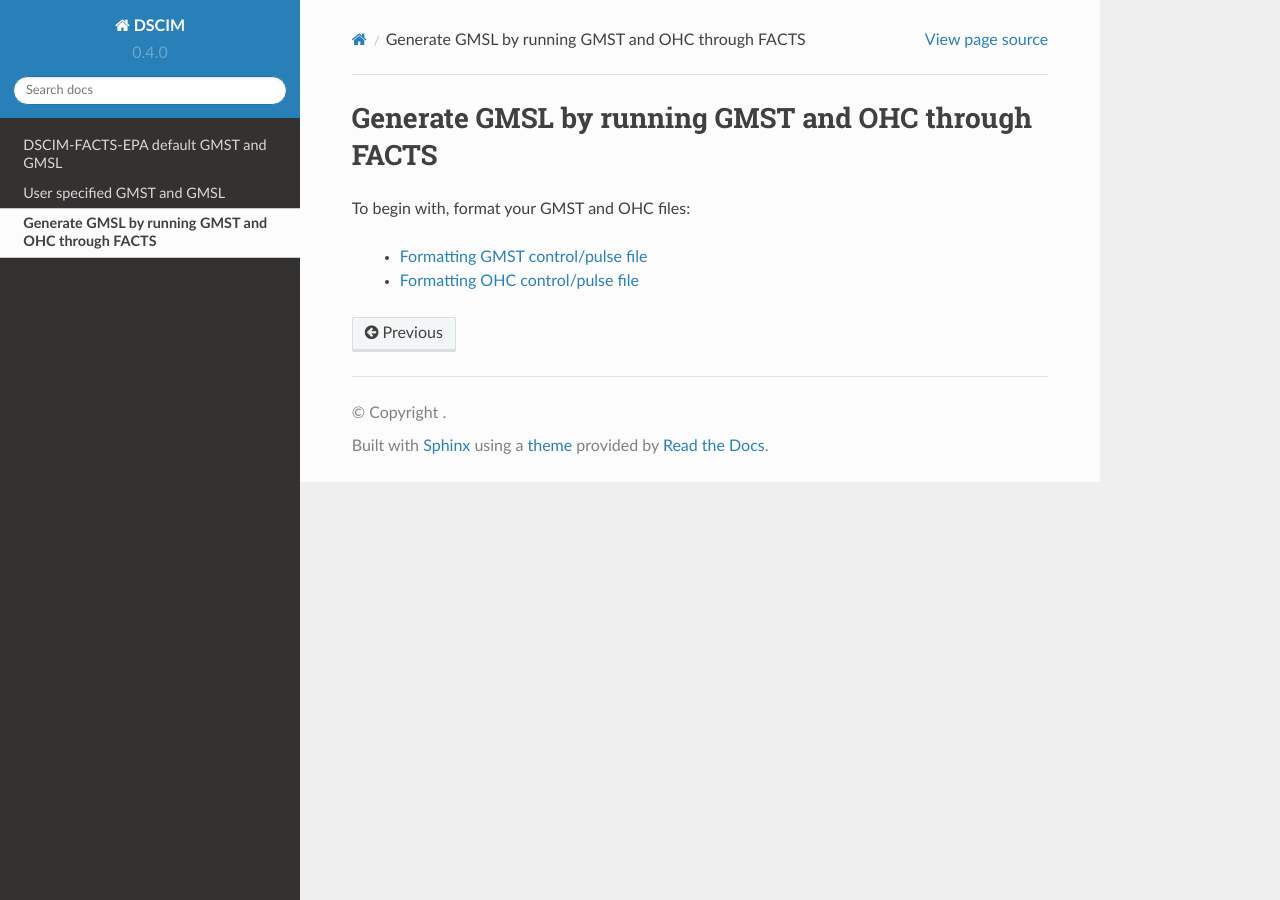
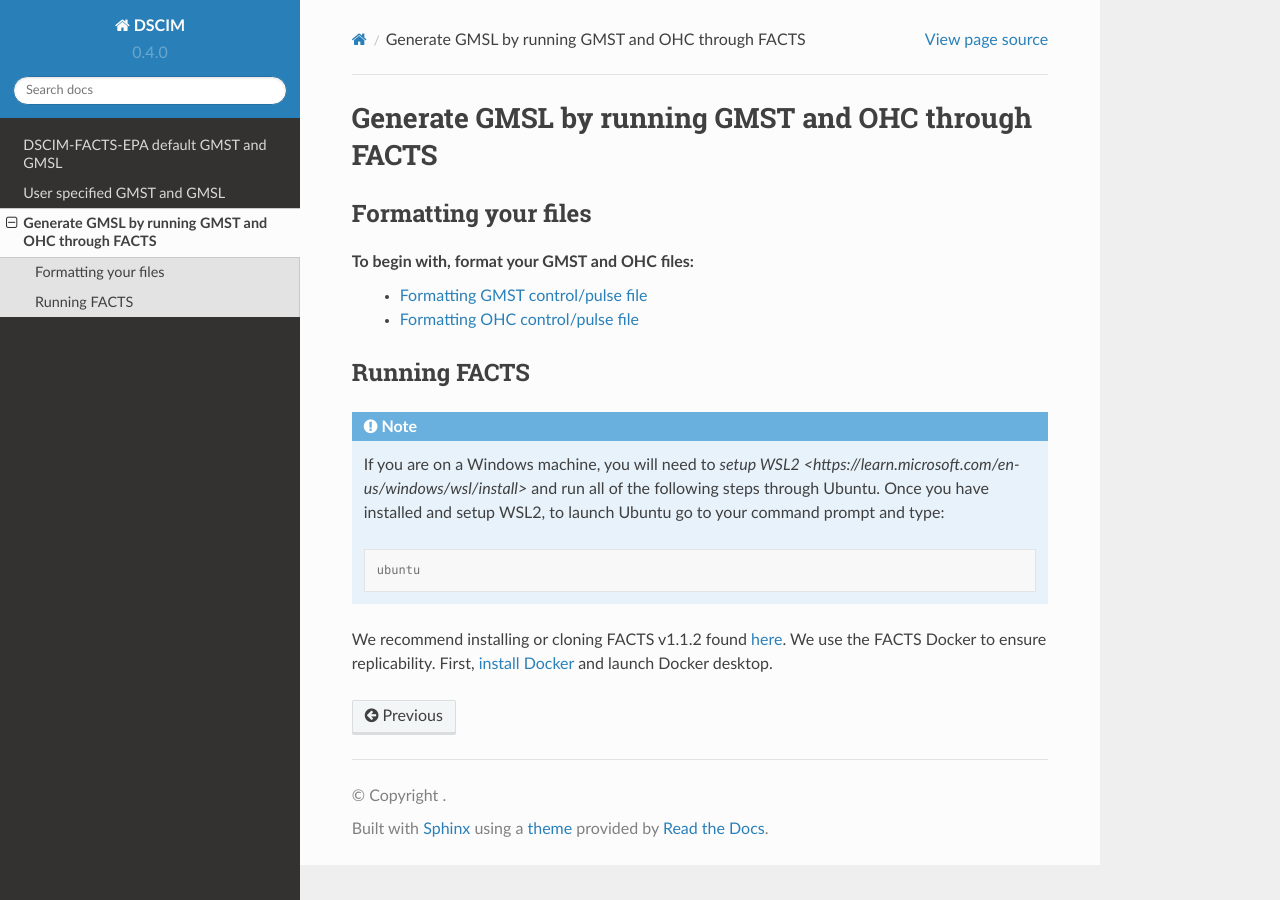
Before and after one commit to ClimateImpactLab/dscim-facts-epa, a Sphinx documentation site: the page built from docs/source/facts_gmsl.rst, in a window 1280 px wide. Built offline with Sphinx 7.4.7 and the Read the Docs theme 2.0.0, drawn with Linux system fonts in a browser that asks for light colours.

Commit message:
Update FACTS instructions

```diff
--- a/docs/source/facts_gmsl.rst
+++ b/docs/source/facts_gmsl.rst
@@ -1,7 +1,21 @@
 Generate GMSL by running GMST and OHC through FACTS
 ---------------------------------------------------
 
+Formatting your files
+^^^^^^^^^^^^^^^^^^^^^
+
 To begin with, format your GMST and OHC files:
-
  - :ref:`GMST`
  - :ref:`OHC`
+
+Running FACTS
+^^^^^^^^^^^^^
+
+.. note::
+   If you are on a Windows machine, you will need to `setup WSL2 <https://learn.microsoft.com/en-us/windows/wsl/install>` and run all of the following steps through Ubuntu. Once you have installed and setup WSL2, to launch Ubuntu go to your command prompt and type:
+
+   .. code-block:: console
+
+      ubuntu
+
+We recommend installing or cloning FACTS v1.1.2 found `here <https://github.com/radical-collaboration/facts/releases/tag/v1.1.2>`_. We use the FACTS Docker to ensure replicability. First, `install Docker <https://docs.docker.com/get-docker/>`_ and launch Docker desktop.
--- a/docs/source/index.rst
+++ b/docs/source/index.rst
@@ -35,7 +35,7 @@ and then activate the environment with
 
 Be sure that all commands and analyses are run from this conda environment.
 
-With the environment set up and active, the next step is downloading the required DSCIM-FACTS-EPA input data into the local directory. Assuming you are in the `dscim-facts-epa/scripts` directory, from the command line run:
+With the environment set up and active, the next step is downloading the required DSCIM-FACTS-EPA input data into the local directory. Assuming you are in the :code:`dscim-facts-epa/scripts` directory, from the command line run:
 
 .. code-block:: console
 
--- a/docs/source/specify_gmsl.rst
+++ b/docs/source/specify_gmsl.rst
@@ -5,6 +5,5 @@ Formatting your files
 ^^^^^^^^^^^^^^^^^^^^^
 
 To begin with, format your GMST and GMSL files:
-
  - :ref:`GMST`
  - :ref:`GMSL`
```
